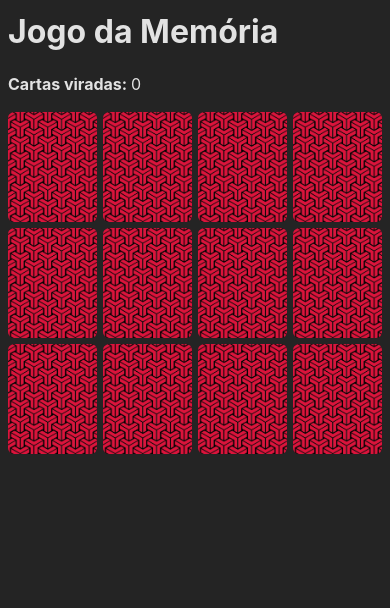
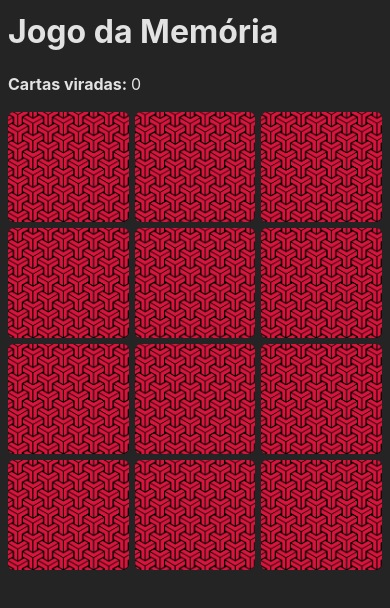
Before and after one commit to BrunoSantosprogrammer/jogo_da_memoria-react-vite, a React (Vite) app: page / in a window 390 px wide. Shown: the top 608 px of the page. Built offline with nearby package versions, Linux system fonts and the light colour scheme.

Commit message:
feat: Ajustando layout das cartas

```diff
--- a/src/index.css
+++ b/src/index.css
@@ -65,6 +65,7 @@
   gap: 12px;
 
   @media (max-width: 767px) {
+    grid-template-columns: repeat(3, 1fr);
     gap: 6px;
   }
 }
```
